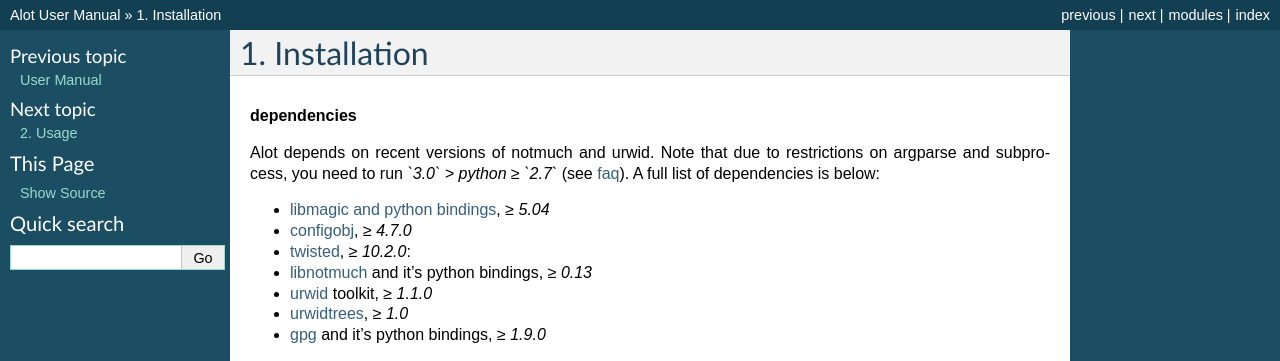
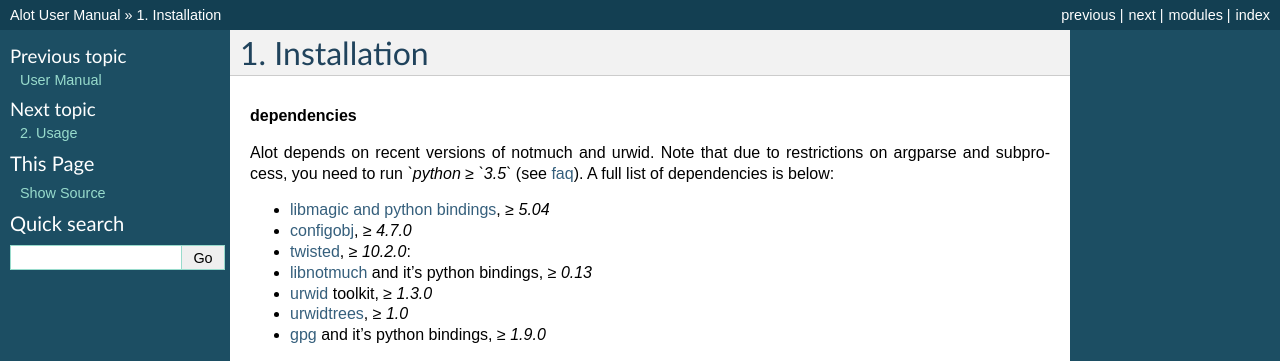
Before and after one commit to pazz/alot, a Sphinx documentation site: the page built from docs/source/installation.rst, in a window 1280 px wide. Shown: the top 361 px of the page. Built offline with Sphinx 7.4.7, drawn with Linux system fonts in a browser that asks for light colours.

Commit message:
docs: fix installation docs for py3k

```diff
--- a/docs/source/installation.rst
+++ b/docs/source/installation.rst
@@ -4,14 +4,14 @@
 .. rubric:: dependencies
 
 Alot depends on recent versions of notmuch and urwid. Note that due to restrictions
-on argparse and subprocess, you need to run *`3.0` > python ≥ `2.7`* (see :ref:`faq <faq_7>`).
+on argparse and subprocess, you need to run *`python ≥ `3.5`* (see :ref:`faq <faq_7>`).
 A full list of dependencies is below:
 
 * `libmagic and python bindings <http://darwinsys.com/file/>`_, ≥ `5.04`
 * `configobj <http://www.voidspace.org.uk/python/configobj.html>`_, ≥ `4.7.0`
 * `twisted <http://twistedmatrix.com/trac/>`_, ≥ `10.2.0`:
 * `libnotmuch <http://notmuchmail.org/>`_ and it's python bindings, ≥ `0.13`
-* `urwid <http://excess.org/urwid/>`_ toolkit, ≥ `1.1.0`
+* `urwid <http://excess.org/urwid/>`_ toolkit, ≥ `1.3.0`
 * `urwidtrees <https://github.com/pazz/urwidtrees>`_, ≥ `1.0`
 * `gpg <http://www.gnupg.org/related_software/gpgme>`_ and it's python bindings, ≥ `1.9.0`
 
```
